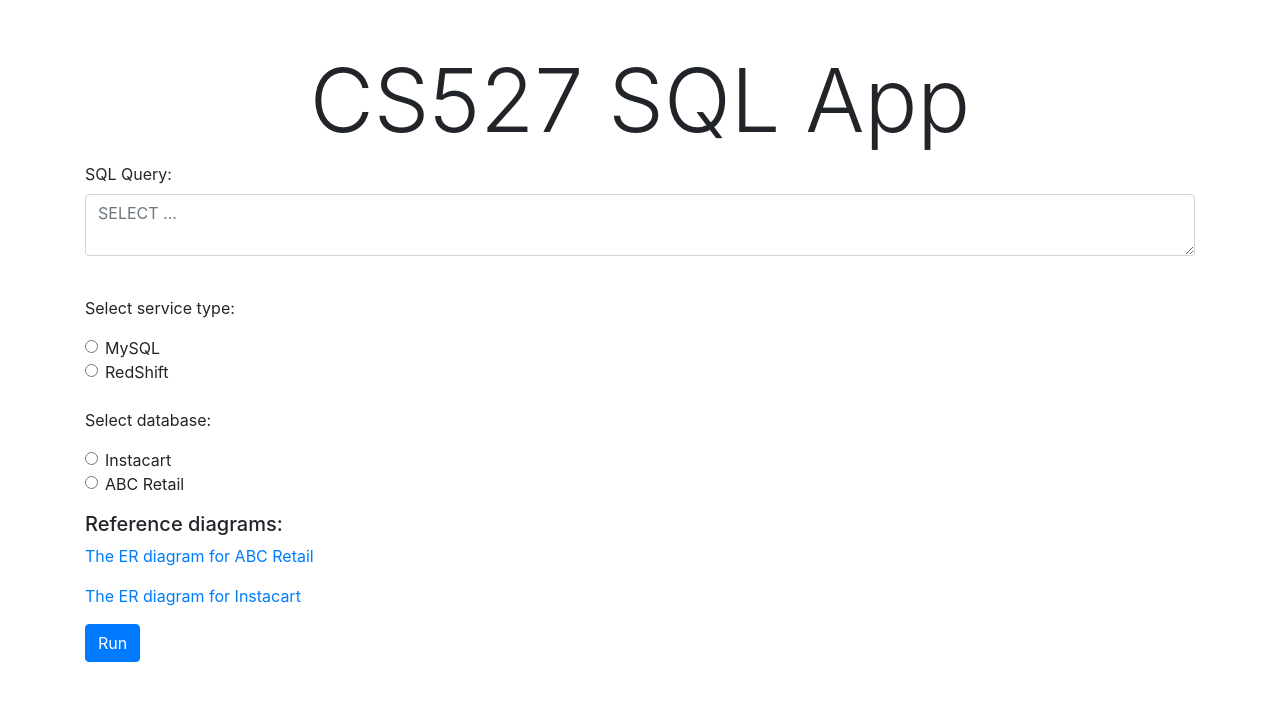
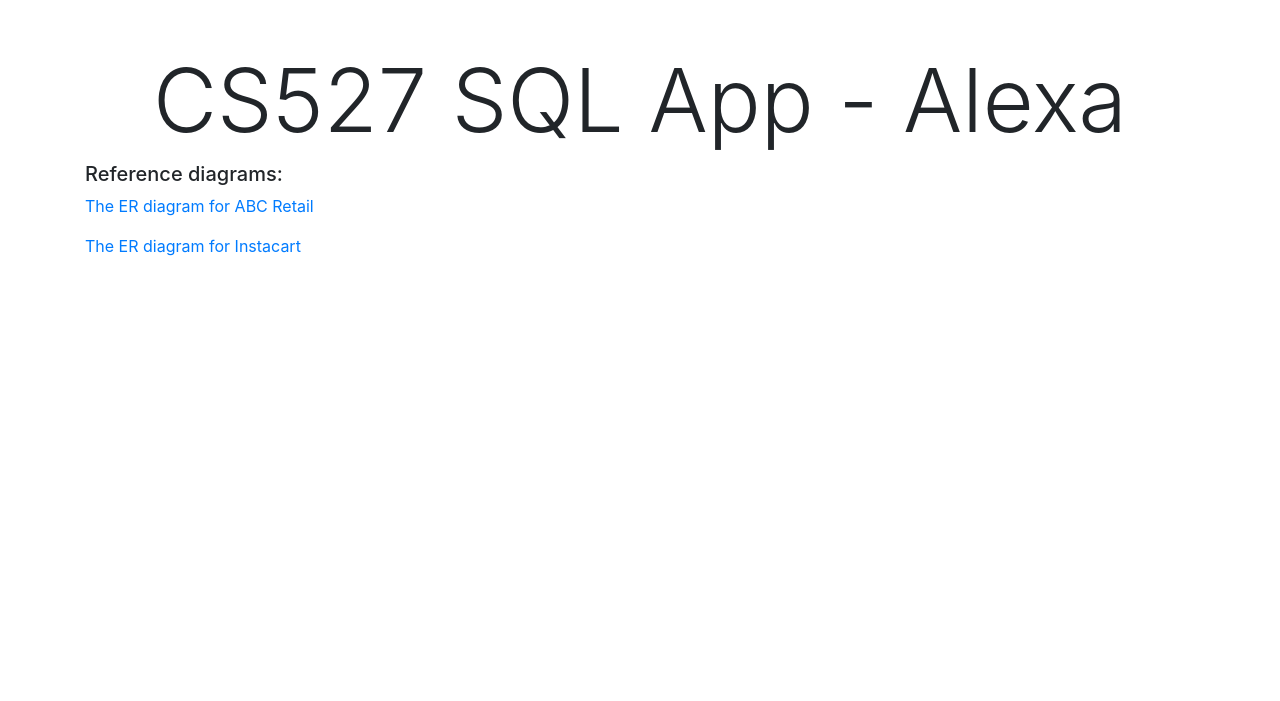
Before and after one commit to Hassan-Khurshid/Instacart-Alexa-Audio-Queries-Project, a Flask app: page / in a window 1280 px wide. Shown: the top 701 px of the page. Run offline with Flask 2, Linux system fonts and the light colour scheme; some libraries are stand-ins or nearby versions.

Commit message:
still working on post request handling for template rendering

```diff
--- a/app.py
+++ b/app.py
@@ -15,33 +15,38 @@ import unidecode
 app = Flask(__name__)
 application=app
 
-ask = Ask(application, "/alexa")
+ask = Ask(application, "/")
 # # Database setup #
 
 @app.route("/")
 def index():
     return render_template('index.html')
 
-@app.route("/queryresults", methods=['GET','POST'])
+@app.route("/alexaresults", methods=['GET','POST'])
 def runQuery():
     if request.method == 'POST':
 
-        query = request.form['query']
-        if query == "":
-            return render_template('index.html')
-        service_type = request.form['serviceop']
-        database_type = request.form['dbop']
+        mydata = request.args.get('query')
+        print(mydata)
+
+        # query = session['query']
+        # if query == "":
+        #     return render_template('index.html')
+        # service_type = session['service_type']
+        # database_type = session['db_type']
+        # col_names = session['col_names']
 
         # capture start time #
         start_time = time.time()
 
         # execute user query #
-        result = db_functions.executeQuery(query, service_type, database_type)
+        #result = db_functions.executeQuery(query, service_type, database_type)
 
         # capture end time #
         end_time = time.time()
 
         # render result #
+
         return render_template('index.html',
                                 query=result[1],
                                 col_names=result[0],
@@ -57,12 +62,12 @@ def start_skill():
 
 @ask.intent('ExecuteQuery')
 def countQuery(table, database):
-    db = 'abc_retail' if database=='abc retail' else 'cs527_instacart'
+    db = 'abc_retail' if database=='a. b. c. retail' else 'cs527_instacart'
     query = 'select count(*) from {}.{}'.format(db, table)
     print(db)
     result = db_functions.executeQuery(query, 'MySQL', db)
 
-    text = render_template('index.html',
+    text = render_template('alexa.html',
                             query=result[1],
                             col_names=result[0],
                             service_type='MySQL',
@@ -71,6 +76,51 @@ def countQuery(table, database):
     return statement('There are {} {}s'.format(result[1], table))
 
 
+@ask.intent('SelectAllQuery')
+def selectQuery(table, database, attribute=None, value=None, comparison=None, stringValue=None):
+    db = 'abc_retail' if database=='a. b. c. retail' else 'cs527_instacart'
+    query = "select * from {}.{}".format(db, table)
+
+    if attribute is not None:
+        query += ' where {}'.format(attribute)
+
+        if stringValue is not None:
+            query += ' = \'{}\''.format(stringValue)
+        elif value is not None:
+            if comparison == 'less':
+                query += ' < {}'.format(value)
+            elif comparison == 'greater':
+                query += ' > {}'.format(value)
+            elif comparison == 'less than or equal':
+                query += ' <= {}'.format(value)
+            elif comparison == 'greater than or equal':
+               query += ' >= {}'.format(value)
+            elif comparison == 'not equal':
+                query += ' != {}'.format(value)
+            else:
+                query += ' = {}'.format(value)
+
+
+    print(query)
+    result = db_functions.executeQuery(query, 'MySQL', db)
+
+    headers = {}
+    payload = {'query':result[1],'col_names':result[0], 'service_type':'MySQL', 'db_type':db}
+
+    #session = requests.Session()
+    requests.post(url='http://127.0.0.1:5000/alexaresults',data=payload)
+
+    #print(result)
+    # with app.app_context():
+    #     msg = render_template('index.html',
+    #                         query=result[1],
+    #                         col_names=result[0],
+    #                         service_type='MySQL',
+    #                         db_type=db)
+
+    #print(msg)
+    return statement('View website to see results!')
+
 if __name__ == '__main__':
     #app.run(host='0.0.0.0', port=8080)
     app.run(debug=True)
--- a/templates/index.html
+++ b/templates/index.html
@@ -6,57 +6,12 @@
 {%block body%}
 <div class="container my-5">
    <div class="row-fluid">
-      <h1 class="display-2 text-center">CS527 SQL App</h1>
-      <form class = "form" action="/queryresults" method="POST">
-         <div class="form-group">
-            <label for="query">SQL Query:</label>
-            <!-- <input type="text" name="query" class="form-control" id="query" placeholder="SELECT ..."> -->
-            <textarea class="form-control" id="query" name="query" placeholder="SELECT ..."></textarea>
-         </div>
-         <br>
-         <p>Select service type:</p>
-         <div class="form-group">
-            <div class="form-check">
-               <input class="form-check-input" type="radio" name="serviceop" id="MySQL" value="MySQL">
-               <label class="form-check-label" for="exampleRadios1">
-                  MySQL
-               </label>
-            </div>
-            <div class="form-check">
-               <input class="form-check-input" type="radio" name="serviceop" id="Redshift" value="Redshift">
-               <label class="form-check-label" for="exampleRadios1">
-                  RedShift
-               </label>
-            </div>
-
-            <br>
-
-            <p>Select database:</p>
-            <div class="form-check">
-               <input class="form-check-input" type="radio" name="dbop" id="Instacart" value="Instacart">
-               <label class="form-check-label" for="exampleRadios1">
-                  Instacart
-               </label>
-            </div>
-
-            <div class="form-check">
-               <input class="form-check-input" type="radio" name="dbop" id="ABCRetail" value="ABCRetail">
-               <label class="form-check-label" for="exampleRadios1">
-                  ABC Retail
-               </label>
-            </div>
-         </div>
-         <div>
-            <h5>Reference diagrams:</h5>
-            <p><a href="https://cs527-img.s3.us-east-2.amazonaws.com/abc_ER.png", target="_blank">The ER diagram for ABC Retail</a></p>
-            <p><a href="https://cs527-img.s3.us-east-2.amazonaws.com/instacart_ED.png", target="_blank">The ER diagram for Instacart</a></p>
-         </div>
-         <div class="form-group">
-            <button type="submit" class="btn btn-primary">
-               Run
-            </button>
-         </div>
-      </form>
+      <h1 class="display-2 text-center">CS527 SQL App - Alexa</h1>
+      <div>
+        <h5>Reference diagrams:</h5>
+        <p><a href="https://cs527-img.s3.us-east-2.amazonaws.com/abc_ER.png", target="_blank">The ER diagram for ABC Retail</a></p>
+        <p><a href="https://cs527-img.s3.us-east-2.amazonaws.com/instacart_ED.png", target="_blank">The ER diagram for Instacart</a></p>
+      </div>
    </div>
 
    {% if service_type %}
```
